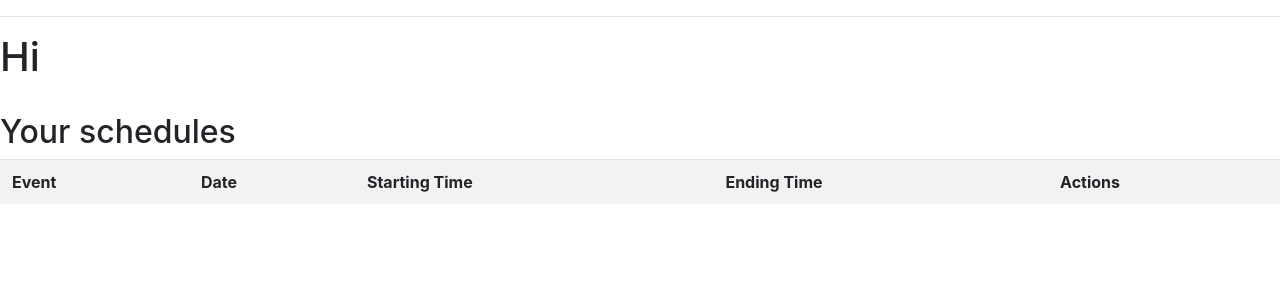
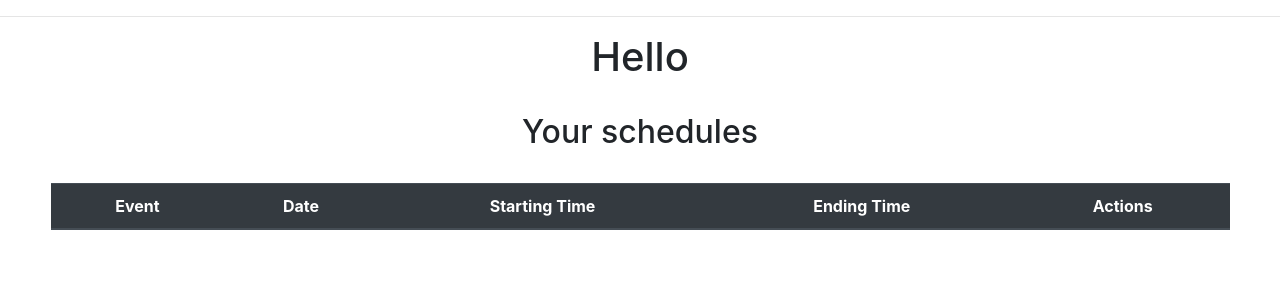
Before and after one commit to RTX-Banana/MyScheduler, a Flask app: template app/templates/userpage.html in a window 1280 px wide. Shown: the part 56-356 px from the top of the page. Run offline with Flask 2, Linux system fonts and the light colour scheme; the template is opened without the code that fills it, so the values that code supplies are empty; some libraries are stand-ins or nearby versions.

Commit message:
Userpage events separated by day and some css

```diff
--- a/app/templates/userpage.html
+++ b/app/templates/userpage.html
@@ -2,35 +2,69 @@
 
 {% block content %}
 
-    <h1>Hi {{user.username}} </h1>
-	<br><h2> Your schedules <h2>
+	<div class="row d-flex justify-content-center">
+		<h1>Hello {{user.username}} </h1>
+	</div>
+	<br>
+	<div class="row d-flex justify-content-center">
+		<h2> Your schedules <h2>
+	</div>
 <p>
-	<table class="table table-striped">
+	{% set ns = namespace(current_date=e[0].event_date.date()) %}
+	<div class="row d-flex justify-content-center">
+		<h2>{{ ns.current_date }}</h2>
+	</div>
+	<div class="row d-flex justify-content-center">
+		<table class="table", style="width:90%">
+			<thead class="thead-dark">
 				<tr>
-            <th> Event </th>
-            <th> Date </th>
-            <th> Starting Time </th>
-			<th> Ending Time </th>
-			<th> Actions </th>
+					<th class="text-center">Event</th>
+					<th class="text-center">Date</th>
+					<th class="text-center">Starting Time</th>
+					<th class="text-center">Ending Time</th>
+					<th class="text-center">Actions</th>
 				</tr>
+			</thead>
+
+		<!-- {% set current_date = e[0].event_date.date() %} -->
 			{% for data in e %}
+				{% if data.event_date.date() != ns.current_date %}
+					{% set ns.current_date = data.event_date.date() %}
+					</table>
+					</div>
+					<div class="row d-flex justify-content-center">
+						<h2>{{ ns.current_date }}</h2>
+					</div>
+					<div class="row d-flex justify-content-center">
+
+						<table class="table", "row d-flex justify-content-center", style="width:90%">
+							<thead class="thead-dark">
 								<tr>
-                <td>{{ data.event_name }}</td>
-                <td>{{ data.event_date.date() }}</td>
-				<td>{{ data.event_timeStart.time() }}</td>
-				<td>{{ data.event_timeEnd.time() }}</td>
-                <td>
+									<th class="text-center"> Event </th>
+									<th class="text-center"> Date </th>
+									<th class="text-center"> Starting Time </th>
+									<th class="text-center"> Ending Time </th>
+									<th class="text-center"> Actions </th>
+								</tr>
+							</thead>
+
+				{% endif %}
+				<tr>
+					<td class="text-center">{{ data.event_name }}</td>
+					<td class="text-center">{{ data.event_date.date() }}</td>
+					<td class="text-center">{{ data.event_timeStart }}</td>
+					<td class="text-center">{{ data.event_timeEnd }}</td>
+					<td class="text-center">
 						<a href="/delete/{{data.id}}"><button class="btn btn-outline-dark"type="submit">Delete</button></a>
 						<a href="/edit/{{data.id}}"><button class="btn btn-outline-dark" type="submit">Edit</button></a>
 						<a href="/vacancy/{{user.username}}/{{data.id}}"><button class="btn btn-outline-dark" type="submit">Find Vacancy</button></a>
-
 					</td>
 				</tr>
 			{% endfor %}
 		</table>
+	</div>
+
 </p>
 
 
-
-
 {% endblock %}:
```
Lines whose indentation alone changed are shown as unchanged.
